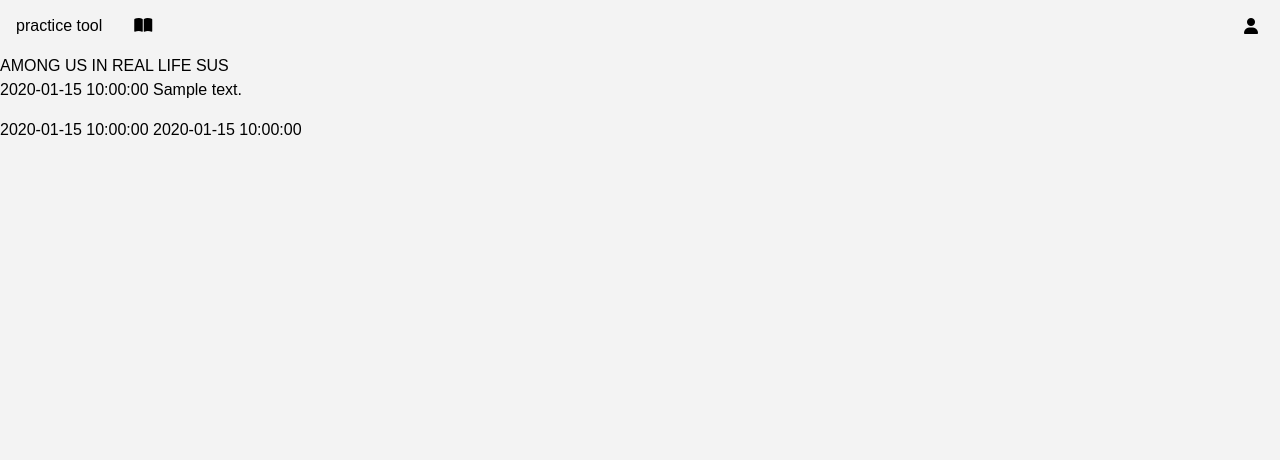
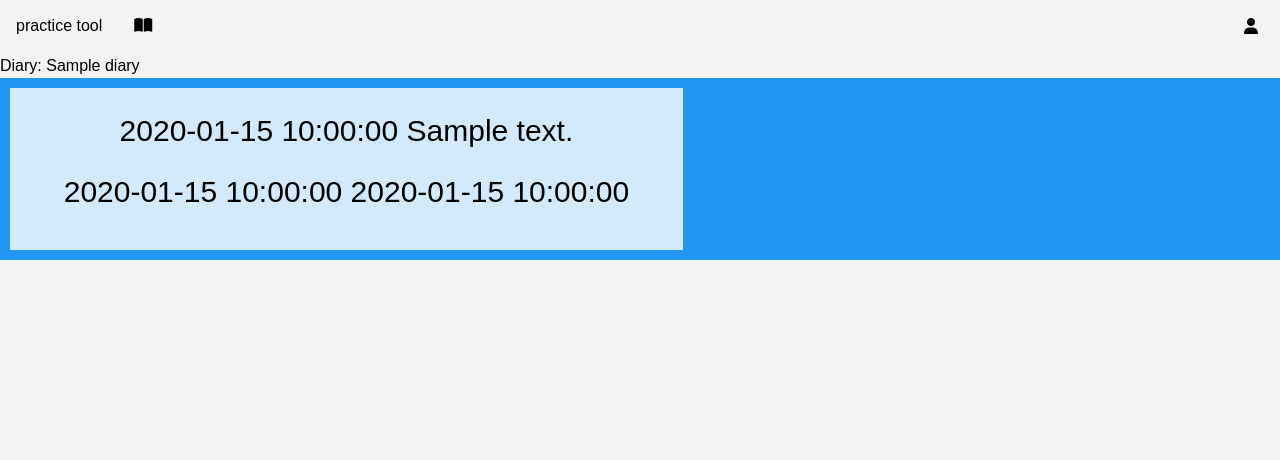
Before and after one commit to kayvenchen/practicetool, a Flask app: template templates/diary.html in a window 1280 px wide. Shown: the top 460 px of the page. Run offline with Flask 2, Linux system fonts and the light colour scheme; the template is opened without the code that fills it: most values are stand-ins (such as "Sample title", 1, 10 or a date in 2020); parts of the project's set-up code (start-up, migrations or seed data) failed here and were passed over; some libraries are stand-ins or nearby versions.

Commit message:
entry data display is working.

```diff
--- a/app.py
+++ b/app.py
@@ -51,8 +51,8 @@
 @app.route('/diary/<int:id>', methods=['GET', 'POST'])
 @login_required
 def diary(id):
-    entry = models.Entry.query.filter_by(user_id=current_user.id, diary_id=id).all()
-    return render_template('diary.html', entry=entry)
+    diary = models.Diary.query.filter_by(user_id=current_user.id, id=id).all()
+    return render_template('diary.html', diary=diary)
 
 
 @app.route('/login', methods=['GET', 'POST'])
--- a/templates/diary.html
+++ b/templates/diary.html
@@ -1,13 +1,18 @@
 {% extends 'layout.html' %} {% block content %}
 
-AMONG US IN REAL LIFE SUS
 
-{% for entry in entry%}
-  <p>{{entry.date}} {{entry.notes}}</p>
-{% endfor %}
-
-{% for activity in entry.activities %}
-<p>{{activity.start_time}} {{activity.end_time}}</p>
-{% endfor %}
+{% for diary in diary%}
+Diary: {{diary.title}}
+<div class="grid-container">
+    {% for entry in diary.entries %}
+  <div class="entry">
+    <p>{{entry.date}} {{entry.notes}}</p>
+    {% for activity in entry.activities %}
+    <p>{{activity.start_time}} {{activity.end_time}}</p>
+    {% endfor %}
+  </div>
+  {% endfor %}
+  {% endfor %}
+</div>
 
 {% endblock %}
```
